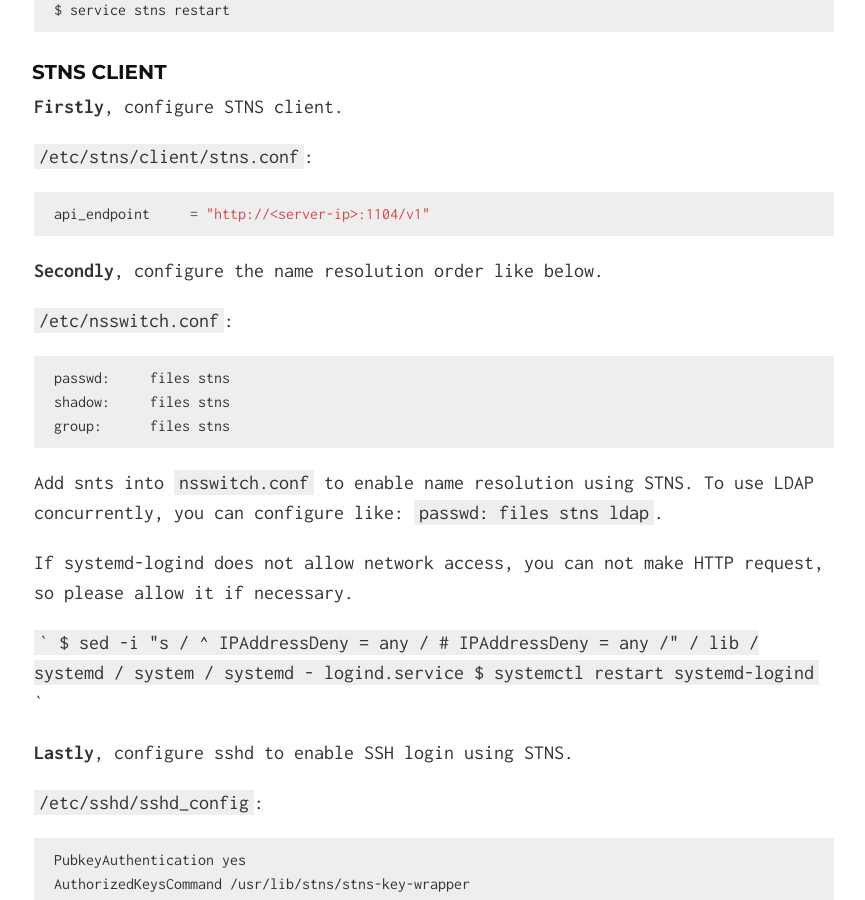
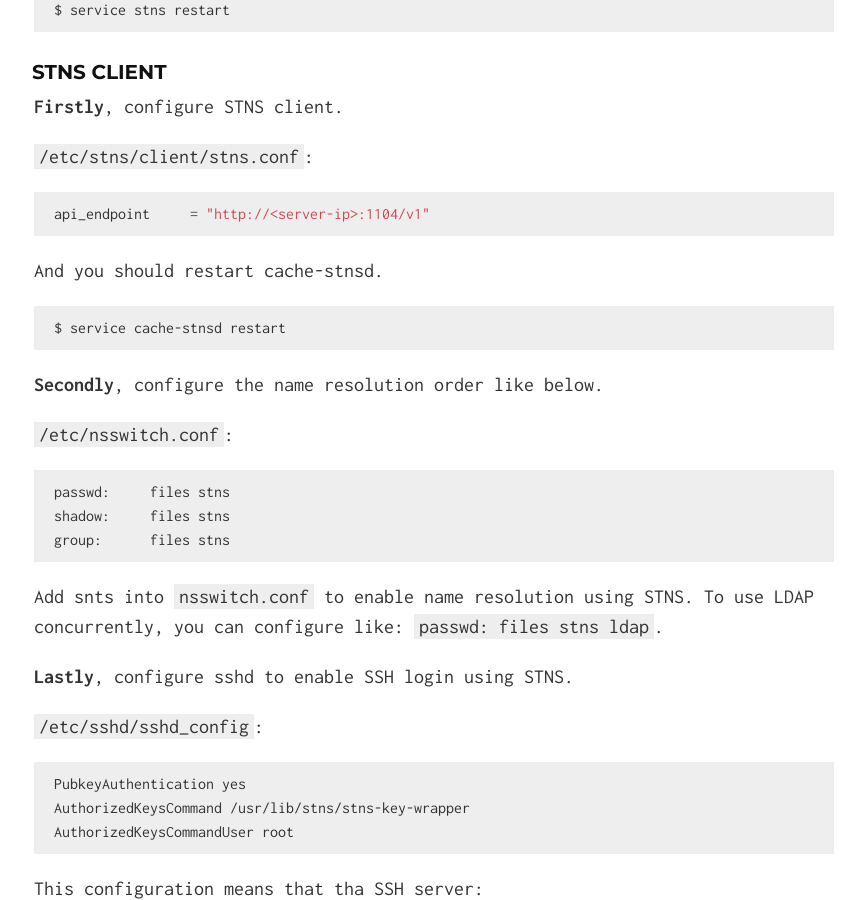
Before and after one commit to STNS/stns.github.io, a Jekyll site: the page built from install.en.md, in a window 1280 px wide and 900 px high, scrolled down 1758 px. Shown: the whole window, without its empty margins (206-1071 px from the left). Built offline with Jekyll 4.4.1, drawn with Linux system fonts in a browser that asks for light colours; our own code applies the rules of GitHub Pages for plain Markdown files; some of the changed text lies outside the part shown.

Commit message:
add cached

````diff
--- a/install.en.md
+++ b/install.en.md
@@ -28,7 +28,7 @@ Although we use commands for RHEL in what follows, the equivalent commands will
 You can install STNS server by installing the `stns-v2` package. The STNS client consists of packages: `libnss-stns-v2`.
 
 ```
-$ yum install stns-v2 libnss-stns-v2
+$ yum install stns-v2 libnss-stns-v2 cache-stnsd
 ```
 
 ## Configuration
@@ -76,6 +76,12 @@ $ service stns restart
 api_endpoint     = "http://<server-ip>:1104/v1"
 ```
 
+And you should restart cache-stnsd.
+
+```
+$ service cache-stnsd restart
+```
+
 **Secondly**, configure the name resolution order like below.
 
 `/etc/nsswitch.conf`:
@@ -88,12 +94,6 @@ group:      files stns
 
 Add snts into `nsswitch.conf` to enable name resolution using STNS. To use LDAP concurrently, you can configure like: `passwd: files stns ldap`.
 
-If systemd-logind does not allow network access, you can not make HTTP request, so please allow it if necessary.
-
-`` `
-$ sed -i "s / ^ IPAddressDeny = any / # IPAddressDeny = any /" / lib / systemd / system / systemd - logind.service
-$ systemctl restart systemd-logind
-`` `
 
 **Lastly**, configure sshd to enable SSH login using STNS.
 
````
Also changed, not shown: install.ja.md (+6 -7 lines).
